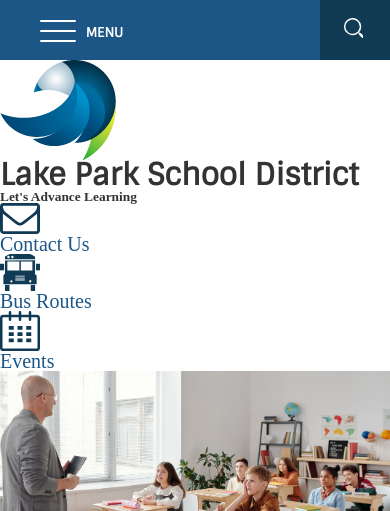
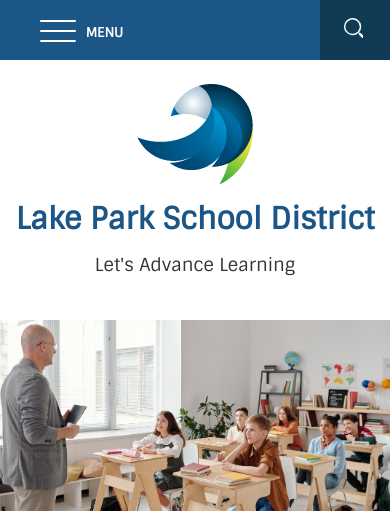
Before and after one commit to coderxdesigner/LPSD, a website: page index.html in a window 390 px wide. Shown: the top 511 px of the page. Drawn offline with nearby package versions, Linux system fonts and the light colour scheme.

Commit message:
Mobile logo section

```diff
--- a/assets/css/style.css
+++ b/assets/css/style.css
@@ -45,6 +45,8 @@ h2,
 h3,
 h4 {
   font-family: "Sintony", sans-serif;
+  color: #1c5687;
+  font-weight: bolder;
 }
 a {
   color: #1c5687;
@@ -175,6 +177,21 @@ input[type="search"] {
 .ico_arr:hover {
   transform: translateX(7px);
 }
+/*logo section*/
+.ico-wrapper {
+  display: none;
+}
+.logo-section {
+  display: flex;
+  flex-direction: column;
+  justify-content: center;
+  align-items: center;
+}
+.logo-section h1 {
+  padding-top: 20px;
+}
+
+/*desktop*/
 @media (min-width: 992px) {
   #mobile {
     display: none;
--- a/index.html
+++ b/index.html
@@ -70,11 +70,13 @@
       </div>
     </header>
     <main>
-      <section>
+      <section class="pagesection">
         <div class="logo-wrapper white-bg">
-          <div><img src="assets/img/icons/logo.png" alt="Lake Park School District Logo" /></div>
-          <h1>Lake Park School District</h1>
-          <h6>Let's Advance Learning</h6>
+          <div class="logo-section">
+            <div><img src="assets/img/icons/logo.png" alt="Lake Park School District Logo" /></div>
+            <h1>Lake Park School District</h1>
+            <p>Let's Advance Learning</p>
+          </div>
           <div>
             <div class="ico-wrapper">
               <div>
```
